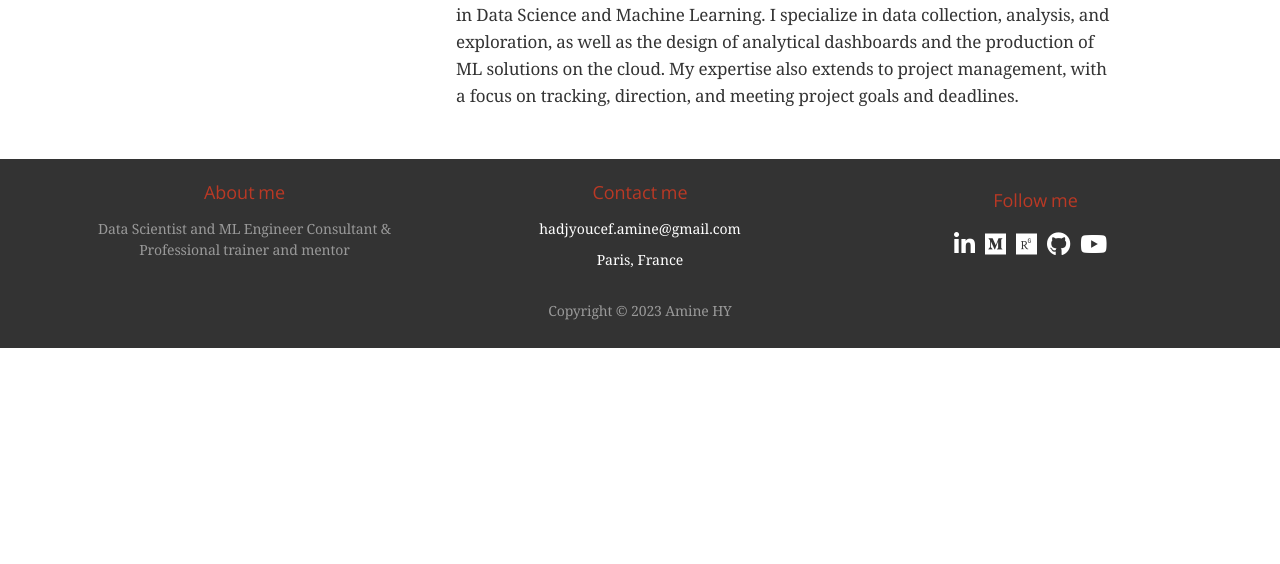
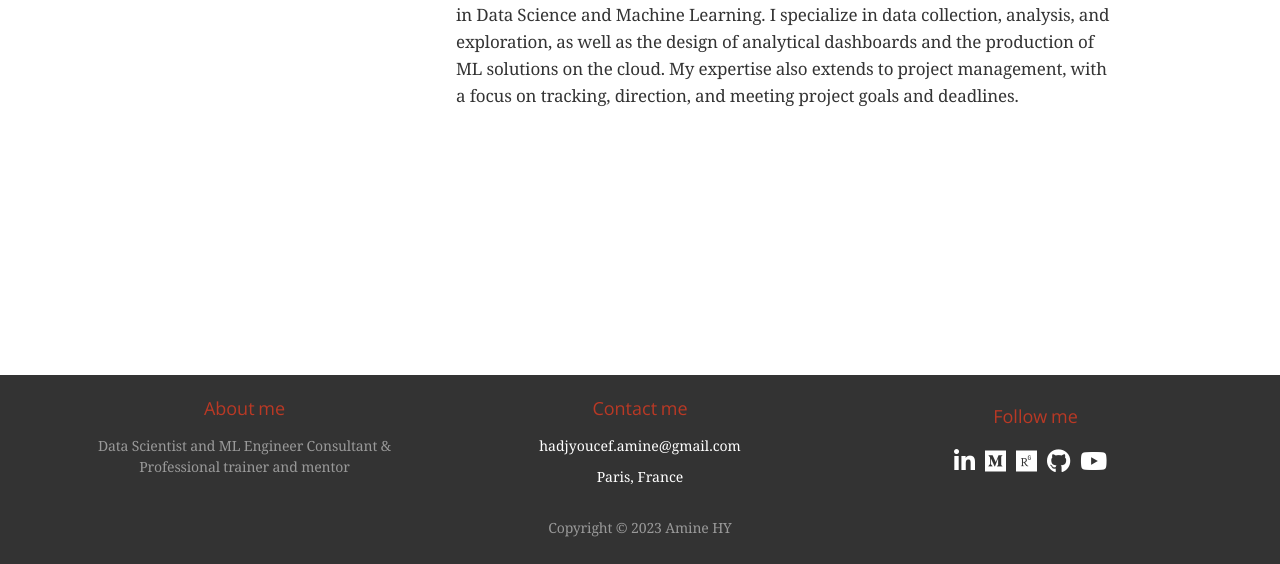
Before and after one commit to amineHY/aminehy.github.io_vanilla, a plain HTML site: page index.html in a window 1280 px wide. Shown: the part 236-800 px from the top of the page. Drawn offline with nearby package versions, Linux system fonts and the light colour scheme; a web font is replaced by a local one.

Commit message:
insert footer at the bottom

```diff
--- a/css/footer.css
+++ b/css/footer.css
@@ -1,5 +1,5 @@
 footer {
-  /* position: absolute; */
+  position: fixed;
   bottom: 0;
   width: 100%;
   background-color: #333;
```
Also changed, not shown: css/body.css (indentation only).
